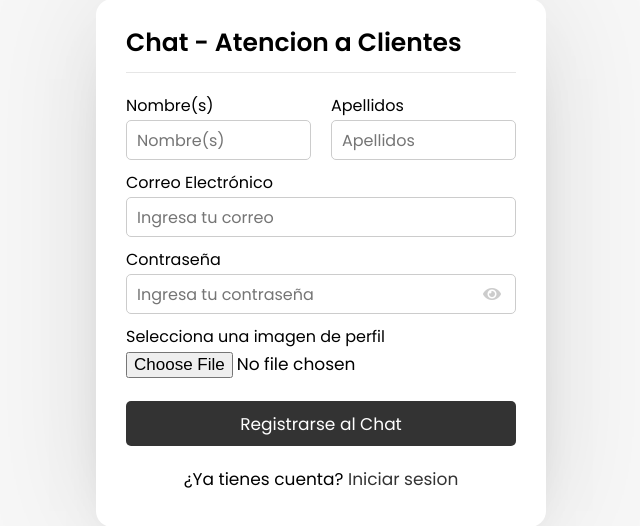
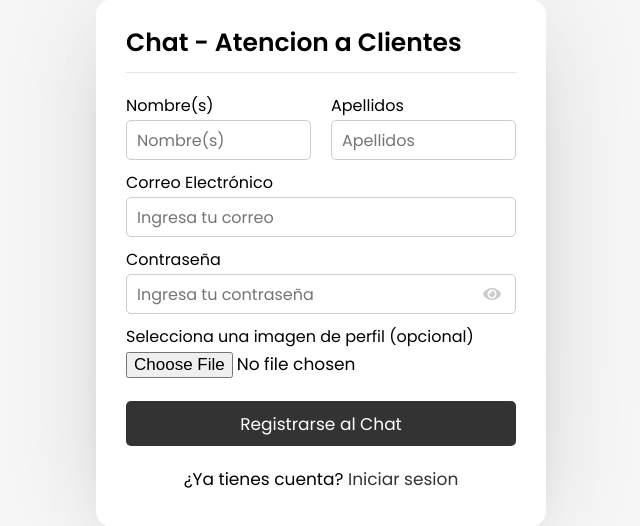
Before and after one commit to BrayanRuiz/ConsultoresOPC, a PHP site: page /ChatApp/index.php in a window 1280 px wide. Shown: the part 137-663 px from the top of the page, without its empty margins (319-959 px from the left). Run offline with PHP 8.4, Linux system fonts and the light colour scheme.

Commit message:
Imagen perfil opcional

```diff
--- a/ChatApp/index.php
+++ b/ChatApp/index.php
@@ -32,7 +32,7 @@
           <i class="fas fa-eye"></i>
         </div>
         <div class="field image">
-          <label>Selecciona una imagen de perfil</label>
+          <label>Selecciona una imagen de perfil (opcional)</label>
           <input type="file" name="image" accept="image/x-png,image/gif,image/jpeg,image/jpg" required>
         </div>
         <div class="field button">
```
